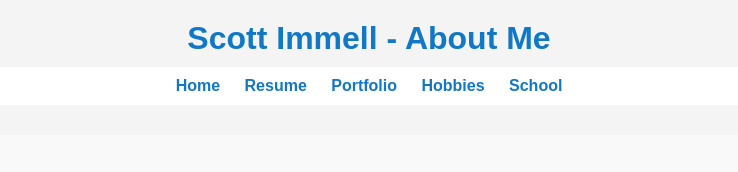
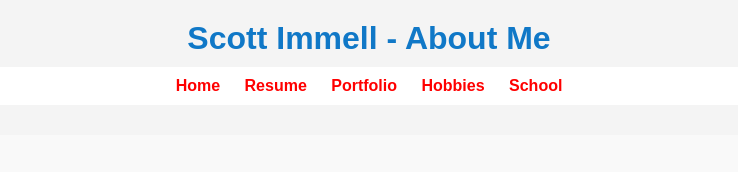
Before and after one commit to simmell15/simmell15.github.io, a plain HTML site: page index.html in a window 1280 px wide. Shown: the top 172 px of the page, without its empty margins (271-1009 px from the left). Drawn offline with Linux system fonts and the light colour scheme.

Commit message:
Update stylesheetM1.css

```diff
--- a/stylesheetM1.css
+++ b/stylesheetM1.css
@@ -49,7 +49,7 @@ nav li {
 nav a {
   text-decoration: none;
   font-weight: bold;
-  color: #1078C7;
+  color: red;
 }
 
 main {
```
